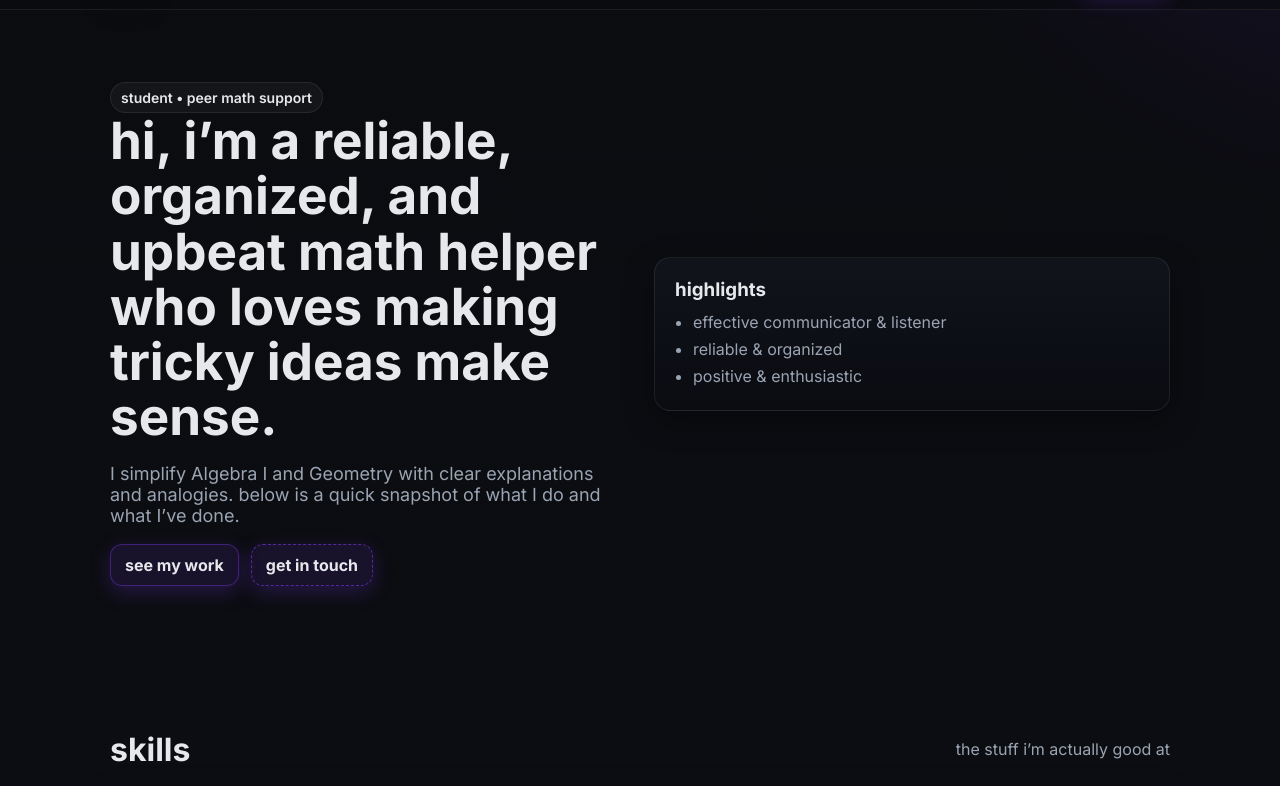
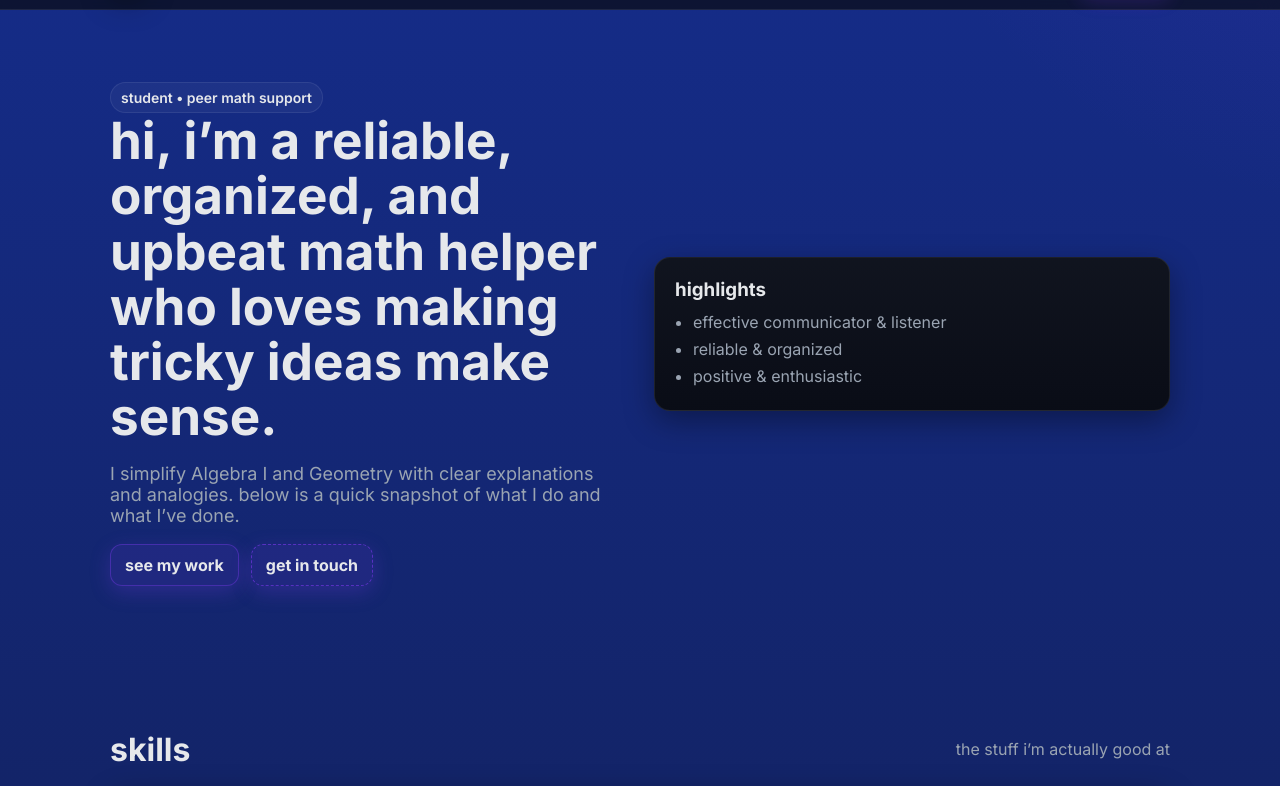
Before and after one commit to camc961/MyPortfolio, a plain HTML site: page index.html in a window 1280 px wide. Shown: the part 61-847 px from the top of the page. Drawn offline with Linux system fonts and the light colour scheme.

Commit message:
Update index.html

```diff
--- a/index.html
+++ b/index.html
@@ -10,7 +10,7 @@
   <link href="https://fonts.googleapis.com/css2?family=Inter:wght@400;600;700;800&display=swap" rel="stylesheet">
   <style>
     :root{
-      --bg: #0b0c10;
+      --bg: #152c89;
       --bg2: #0e1016;
       --card: #11141b;
       --muted: #9aa4b2;
```
